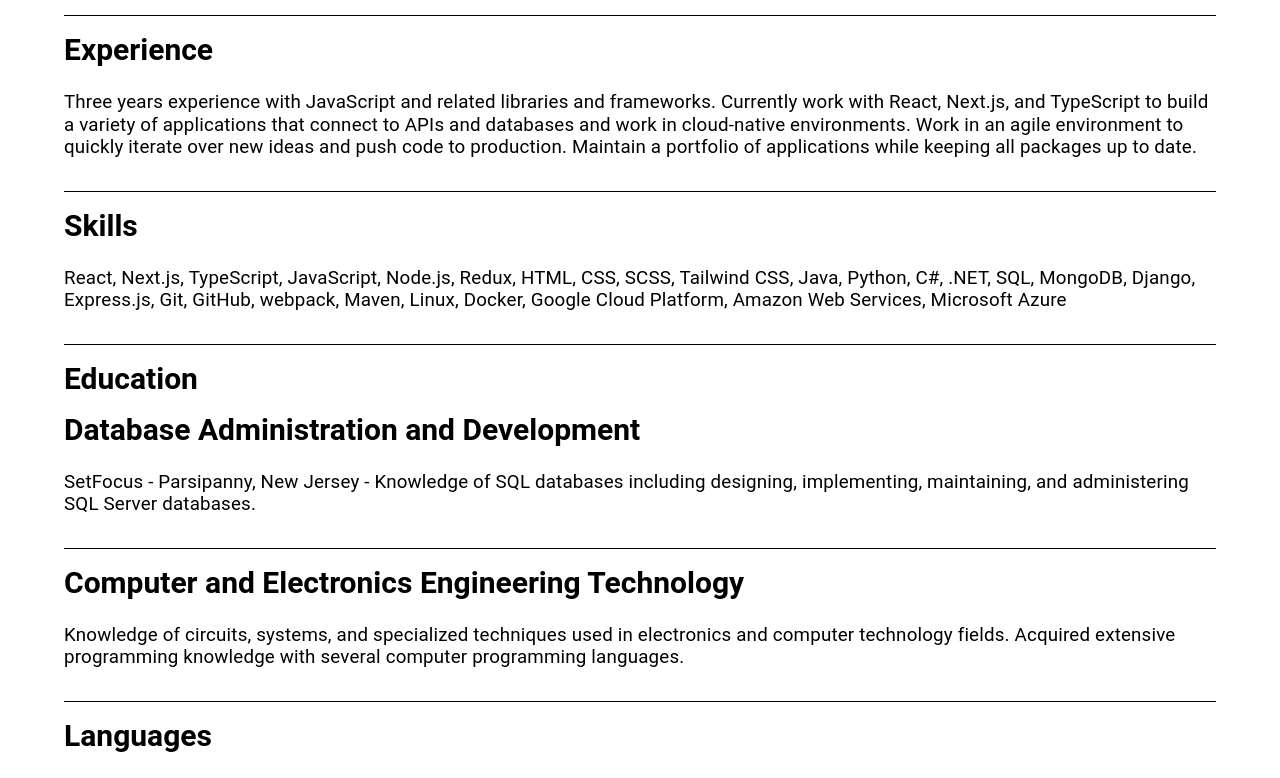
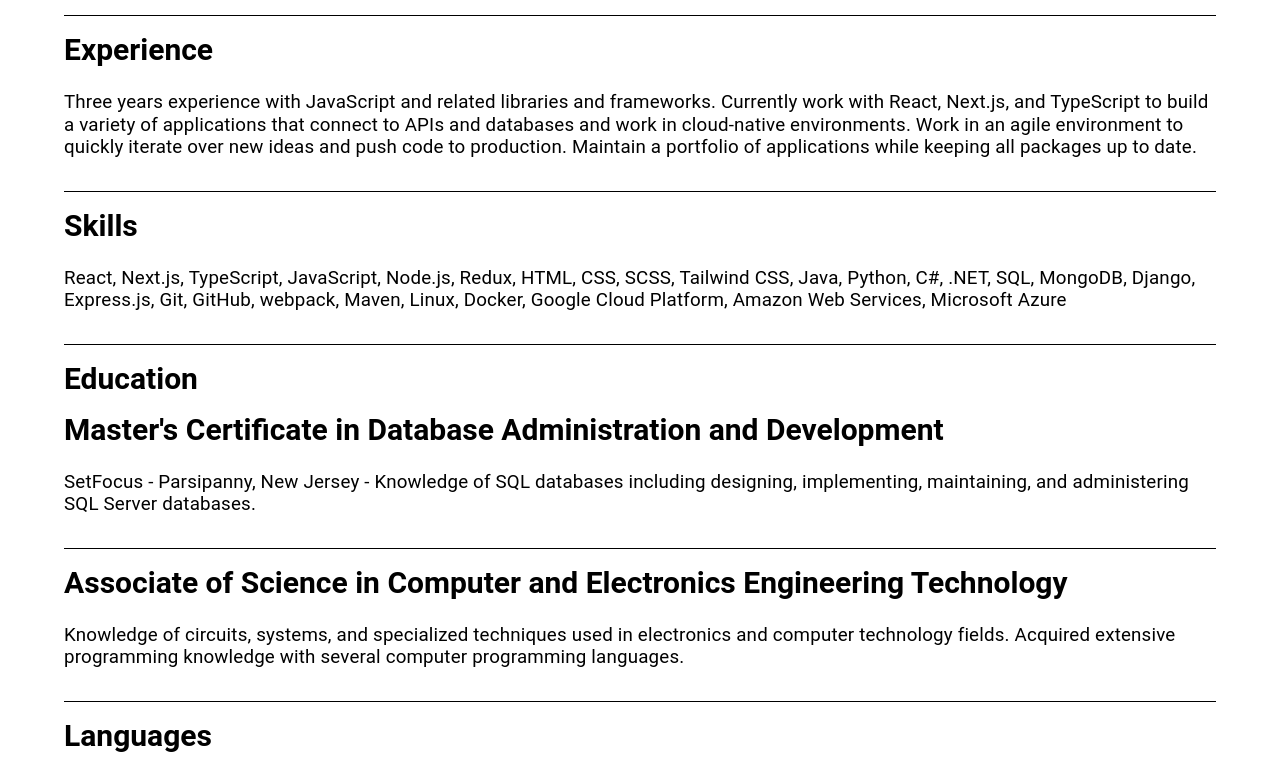
Before and after one commit to xiraynedev/portfolio-v2, a React app: page /resume in a window 1280 px wide. Shown: the part 354-1132 px from the top of the page. Built offline with nearby package versions, Linux system fonts and the light colour scheme.

Commit message:
update education component

```diff
--- a/src/components/Resume/Education.tsx
+++ b/src/components/Resume/Education.tsx
@@ -4,13 +4,13 @@ import { SectionContainer } from './SectionContainer';
 
 export const Education: FC = () => {
   const databaseEducation = {
-    title: 'Database Administration and Development',
+    title: `Master's Certificate in Database Administration and Development`,
     description: `SetFocus - Parsipanny, New Jersey -
        Knowledge of SQL databases including designing, implementing, maintaining, and administering SQL Server databases.`,
   };
 
   const technicalEducation = {
-    title: 'Computer and Electronics Engineering Technology',
+    title: 'Associate of Science in Computer and Electronics Engineering Technology',
     description: `Knowledge of circuits, systems, and specialized techniques used in electronics and computer technology fields. Acquired extensive programming knowledge with several computer programming languages.`,
   };
 
```
